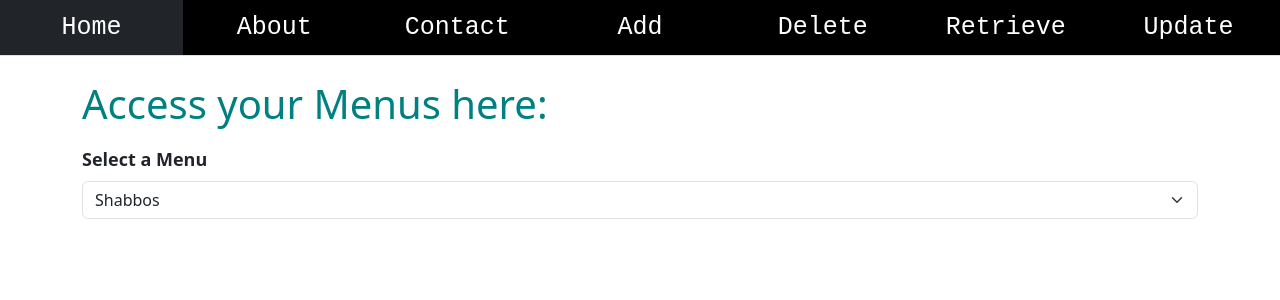
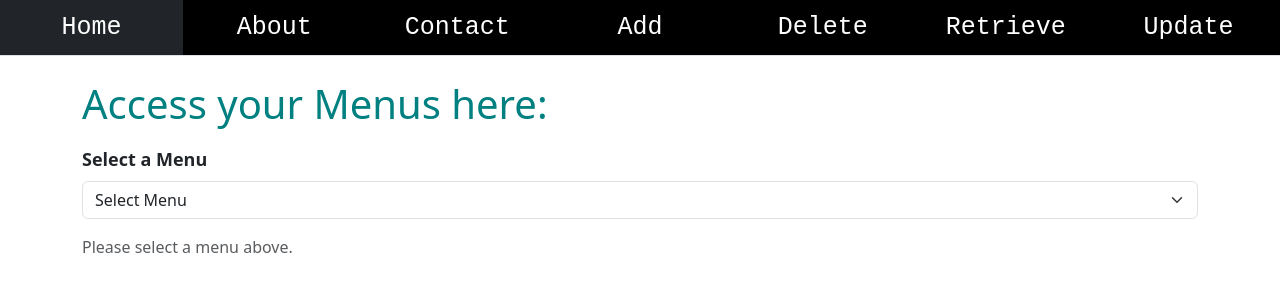
Before and after one commit to y-sherman/menu, a React (Create React App) app: page /Retrieve in a window 1280 px wide. Shown: the top 300 px of the page. Built offline with nearby package versions, Linux system fonts and the light colour scheme.

Commit message:
More updates to Retrieve

```diff
--- a/src/Pages/Retrieve.jsx
+++ b/src/Pages/Retrieve.jsx
@@ -12,9 +12,13 @@ export default function Update() {
     const [selectedMenu, setSelectedMenu] = useState([]);
 
     const handleMenuChange = (e) => {
-        const selectedValue = JSON.parse(e.currentTarget.value);
-        const selectedArray = Object.values(selectedValue)[0];
-        setSelectedMenu(selectedArray);
+        const selectedValue = e.currentTarget.value;
+        if (selectedValue === "") {
+            setSelectedMenu([]); // Clear selectedMenu if default option is selected
+        } else {
+            const selectedArray = Object.values(JSON.parse(selectedValue))[0];
+            setSelectedMenu(selectedArray);
+        }
     };
 
     return (
@@ -25,9 +29,10 @@ export default function Update() {
                 <Form.Group controlId="selectMenu">
                     <Form.Label>Select a Menu</Form.Label>
                     <Form.Select
-                        value={JSON.stringify(menu.find(item => Object.keys(item)[0] === selectedMenu[0]))}
+                        value={selectedMenu.length > 0 ? JSON.stringify(menu.find(item => Object.keys(item)[0] === selectedMenu[0])) : ""}
                         onChange={handleMenuChange}
                     >
+                        <option value="">Select Menu</option> {/* Default option */}
                         <option value={JSON.stringify(menu[0])}>Shabbos</option>
                         <option value={JSON.stringify(menu[1])}>Sunday Dinner</option>
                         <option value={JSON.stringify(menu[2])}>Family BBQ</option>
@@ -36,12 +41,14 @@ export default function Update() {
             </Form>
 
             <div>
-                {selectedMenu.length > 0 && (
+                {selectedMenu.length > 0 ? (
                     <ul className="list-group">
                         {selectedMenu.map((item, index) => (
                             <li key={index} className="list-group-item">{item}</li>
                         ))}
                     </ul>
+                ) : (
+                    <p className="text-muted">Please select a menu above.</p>
                 )}
             </div>
         </div>
```
